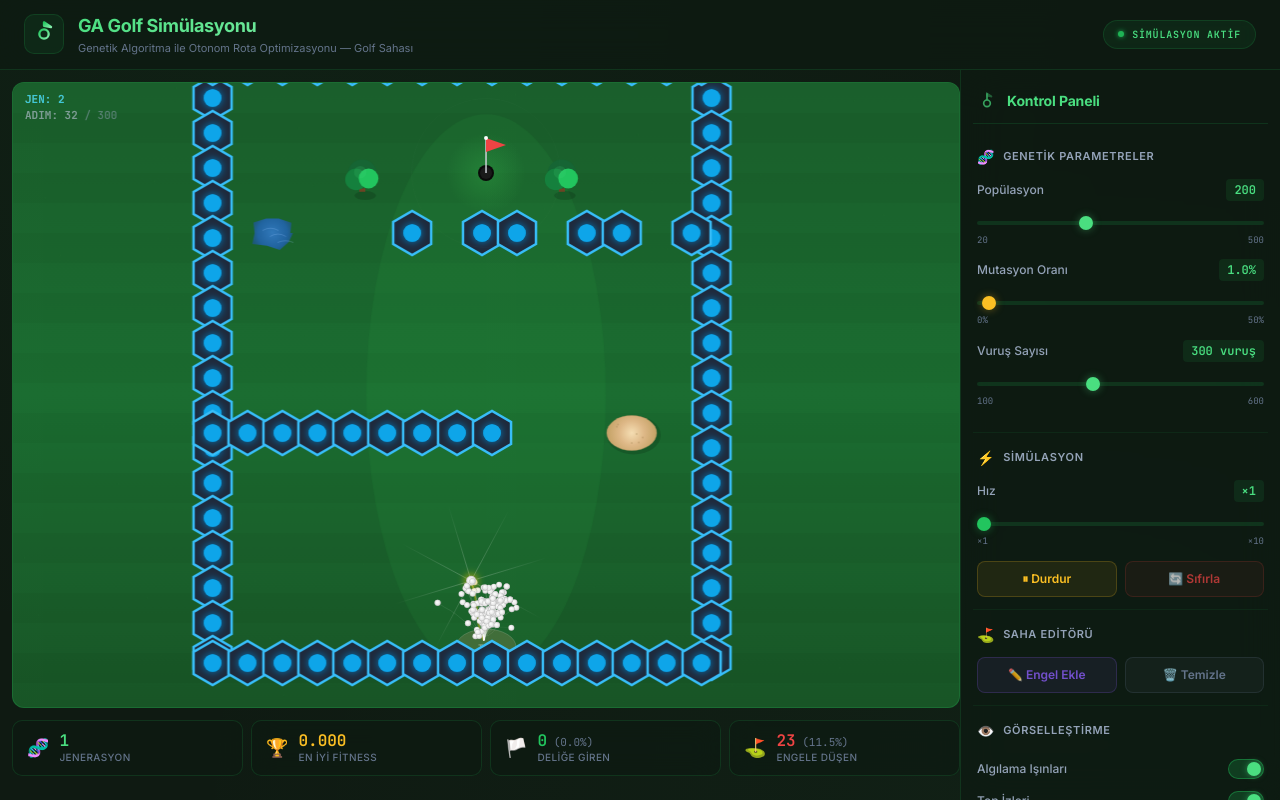
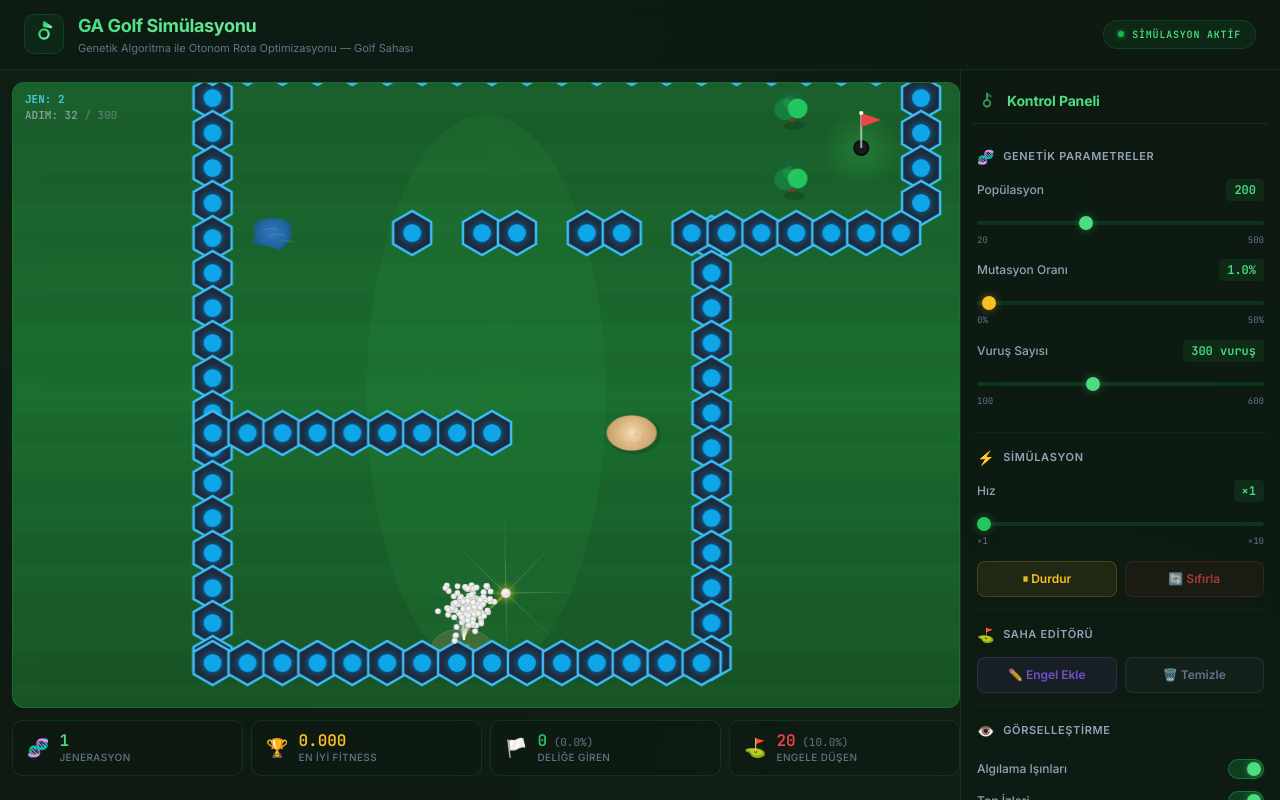
Before and after one commit to saitama-sai/golfGA, a React (Vite) app: page / in a window 1280 px wide. Built offline with nearby package versions, Linux system fonts and the light colour scheme.

Commit message:
Create a new top-right corridor and move target to the corner

```diff
--- a/src/App.tsx
+++ b/src/App.tsx
@@ -12,14 +12,19 @@ function createDefaultObstacles(): Obstacle[] {
   for (let y = -20; y <= 580; y += 35) {
     obs.push(new Obstacle({ position: new Vector2D(200, y), radius: 22, type: 'wall' }));
   }
-  // Sağ Dış Duvar
-  for (let y = -20; y <= 580; y += 35) {
+  // Sağ Dış Duvar (Üstte sağa dönen koridor için Y=155'ten başlıyor)
+  for (let y = 155; y <= 580; y += 35) {
     obs.push(new Obstacle({ position: new Vector2D(700, y), radius: 22, type: 'wall' }));
   }
 
-  // Üst Dış Duvar (Dışarı kaçmayı önler)
-  for (let x = 200; x <= 700; x += 35) {
+  // Üst Dış Duvar (Sağa giden yeni koridor için X=910'a kadar uzatıldı)
+  for (let x = 200; x <= 910; x += 35) {
     obs.push(new Obstacle({ position: new Vector2D(x, -20), radius: 22, type: 'wall' }));
+  }
+
+  // Yeni Sağ Koridorun Bitiş (Kapak) Duvarı
+  for (let y = -20; y <= 150; y += 35) {
+    obs.push(new Obstacle({ position: new Vector2D(910, y), radius: 22, type: 'wall' }));
   }
 
   // Alt Dış Duvar (Dışarı kaçmayı önler)
@@ -32,8 +37,8 @@ function createDefaultObstacles(): Obstacle[] {
     obs.push(new Obstacle({ position: new Vector2D(x, 350), radius: 22, type: 'wall' }));
   }
 
-  // Üst İç Duvar (İşaretlenen yerlerde 3 adet boşluk bırakıldı)
-  const upperWallXs = [400, 470, 505, 575, 610, 680];
+  // Üst İç Duvar (Sağdaki yeni koridoru oluşturacak şekilde uzatıldı, solda boşluklar var)
+  const upperWallXs = [400, 470, 505, 575, 610, 680, 715, 750, 785, 820, 855, 890];
   for (const x of upperWallXs) {
     obs.push(new Obstacle({ position: new Vector2D(x, 150), radius: 22, type: 'wall' }));
   }
@@ -42,9 +47,9 @@ function createDefaultObstacles(): Obstacle[] {
   obs.push(new Obstacle({ position: new Vector2D(620, 350), radius: 25, type: 'bunker' })); // Sağ köşede kum (küçültüldü)
   obs.push(new Obstacle({ position: new Vector2D(260, 150), radius: 25, type: 'water' }));  // Sol köşede su (küçültüldü)
 
-  // Hedefin (deliğin) koruyucuları - Arası açıldı
-  obs.push(new Obstacle({ position: new Vector2D(350, 100), radius: 18, type: 'tree' }));
-  obs.push(new Obstacle({ position: new Vector2D(550, 100), radius: 18, type: 'tree' }));
+  // Hedefin (deliğin) yeni koridordaki koruyucuları
+  obs.push(new Obstacle({ position: new Vector2D(780, 30), radius: 18, type: 'tree' }));
+  obs.push(new Obstacle({ position: new Vector2D(780, 100), radius: 18, type: 'tree' }));
 
   return obs;
 }
--- a/src/components/SimulationCanvas.tsx
+++ b/src/components/SimulationCanvas.tsx
@@ -74,8 +74,8 @@ export function SimulationCanvas({
         const w = Math.floor(rect.width);
         const h = Math.floor(Math.min(rect.height, window.innerHeight * 0.78));
         setCanvasSize({ width: w, height: h });
-        targetRef.current = new Vector2D(w / 2, 90); // Hedefi daha aşağı alarak tavanla arayı açtık
-        startPosRef.current = new Vector2D(w / 2, h - 60);
+        targetRef.current = new Vector2D(850, 65); // Hedefi sağ üst koridora aldık
+        startPosRef.current = new Vector2D(450, h - 60); // Başlangıcı X=450'de sabitledik
       }
     }
     handleResize();
```
